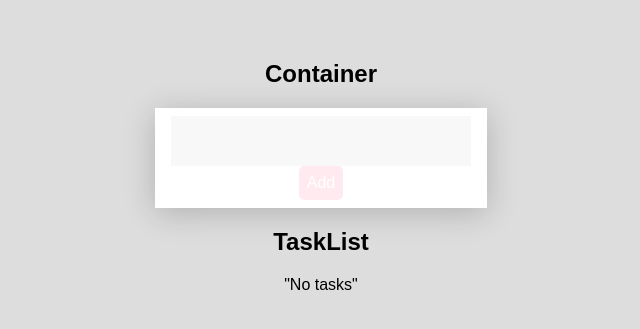
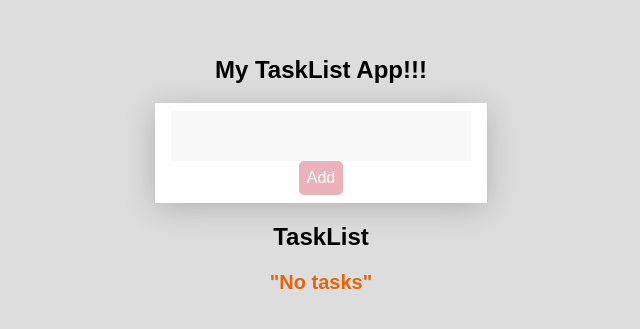
Before and after one commit to castawaycourses/reactwishlist, a React (Create React App) app: page / in a window 1280 px wide. Shown: the part 225-554 px from the top of the page, without its empty margins (319-959 px from the left). Built offline with nearby package versions, Linux system fonts and the light colour scheme.

Commit message:
styling(TaskList): Removed some headers and changed color of error message's text

```diff
--- a/src/App.css
+++ b/src/App.css
@@ -25,6 +25,12 @@ body {
   box-shadow: 0 5px 30px rgba(0, 0, 0, 0.2);
 }
 
+.emptyList {
+  font-size: 20px;
+  font-weight: bold;
+  color:#e9630a;
+}
+
 .button {
   outline: none;
   padding: 8px;
@@ -39,7 +45,7 @@ body {
 }
 
 .pink {
-  background: pink;
+  background: rgb(192, 5, 36);
 }
 
 .blue {
--- a/src/components/Container.jsx
+++ b/src/components/Container.jsx
@@ -11,7 +11,7 @@ const Container = () => {
 
     return (
         <div>
-            <h2>Container</h2>
+            <h2>My TaskList App!!!</h2>
             <TodoForm addItemHandler={ addItem } />
             <TaskList list={ taskList } setList={ setTaskList } />
         </div>
--- a/src/components/TaskList.jsx
+++ b/src/components/TaskList.jsx
@@ -32,7 +32,7 @@ const TaskList = ( { list, setList } ) => {
         <div>
             <h2>TaskList</h2>
             <div className="taskList">
-                { list.length ? checkBoxes : <p>"No tasks"</p> }
+                { list.length ? checkBoxes : <p className="emptyList">"No tasks"</p> }
 
                 { list.length ? (<button className="button blue" onClick={onClickRemoveTask}>Delete all done</button>) : null }
             </div>
```
